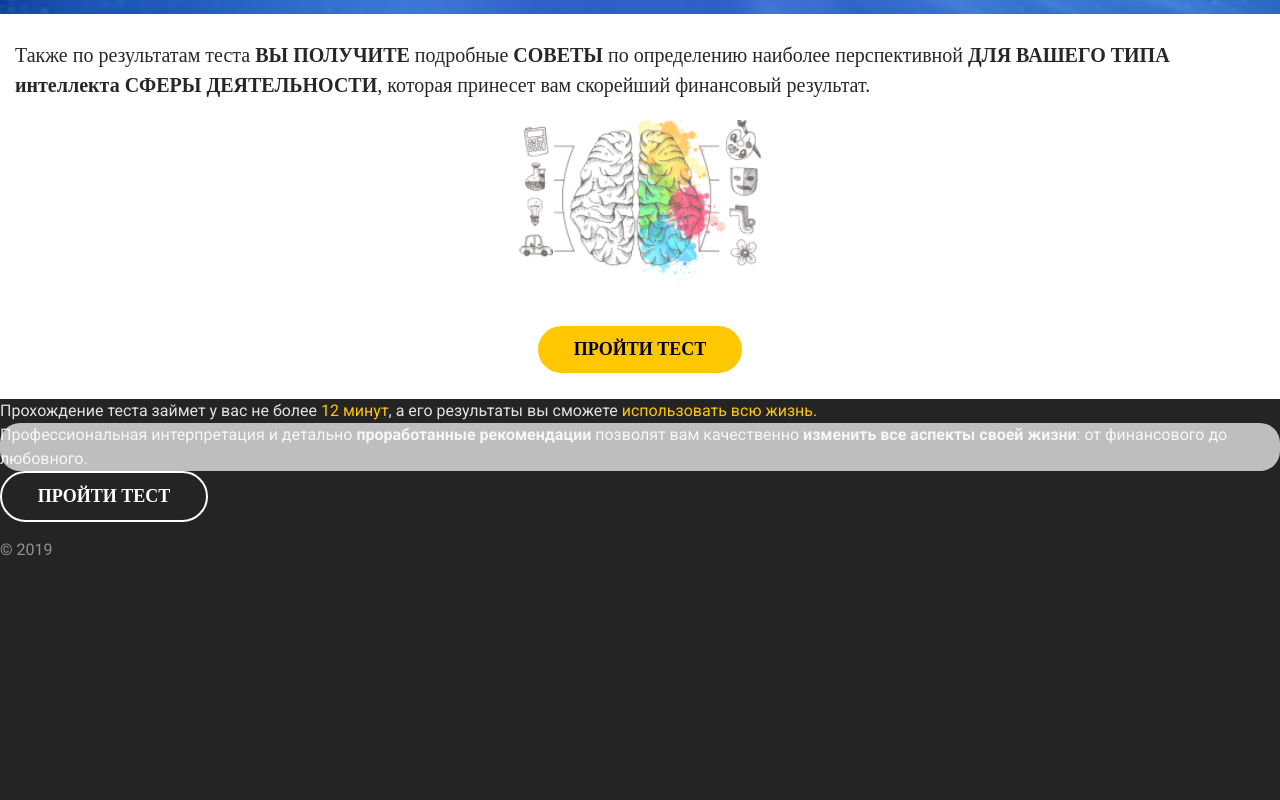
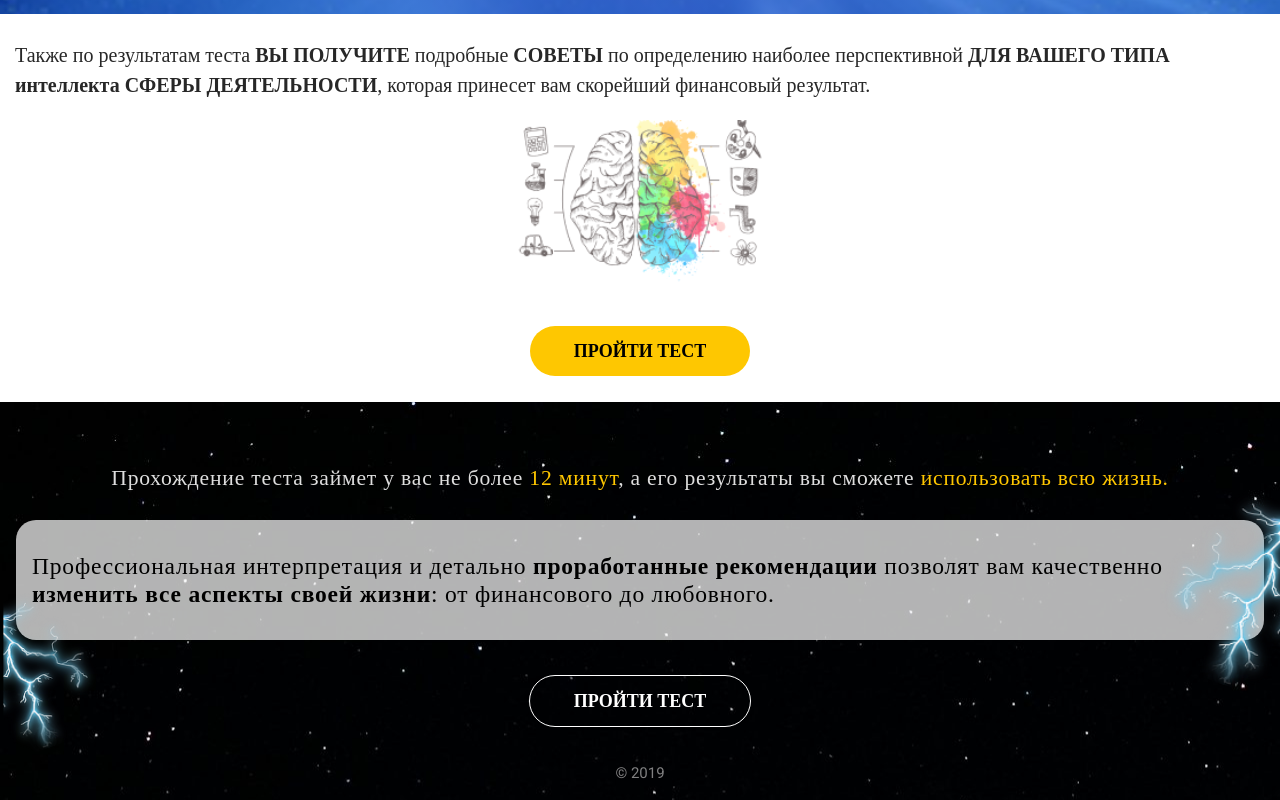
Before and after one commit to fedoxyz/IQTest, a Vue app: page / in a window 1280 px wide. Shown: the part 1226-2026 px from the top of the page. Before the commit the page ends 1804 px from the top, so only its background shows below. Built offline with nearby package versions, Linux system fonts and the light colour scheme.

Commit message:
In progress

```diff
--- a/src/components/Call.vue
+++ b/src/components/Call.vue
@@ -56,8 +56,8 @@ const callApi = () => {
   align-self: center;
   margin-right: 1.1rem;
   margin-left: 1.1rem;
-  width: 340px;
-  height: 110px;
+  width: 331px;
+  height: 85px;
   justify-content: center;
 }
 
--- a/src/components/MainInfo2.vue
+++ b/src/components/MainInfo2.vue
@@ -2,26 +2,86 @@
 import { ref, defineEmits } from 'vue';
 import brainMap from "../assets/brain_map.png";
 import Button from './buttons/Button.vue';
+import background from "../assets/cover_bg.jpeg"
+import lightning from "../assets/lightning.png"
 </script>
 
 <template>
-  <div class="info-container">
+  <div class="info-container" v-bind:style="{ backgroundImage: 'url(' + background + ')' }">
     <div class="info-text">Прохождение теста займет у вас не более <span class="highlight">12 минут</span>, а его результаты вы сможете <span class="highlight">использовать всю жизнь.</span></div>
-  <div class="box">Профессиональная интерпретация и детально <b>проработанные рекомендации</b> позволят вам качественно <b>изменить все аспекты своей жизни</b>: от финансового до любовного.</div>
-  <Button text="Пройти тест" :style="'transparent'" href="/test" :isActive="true"/>
+    <div class="box">Профессиональная интерпретация и детально <b>проработанные рекомендации</b> позволят вам качественно <b>изменить все аспекты своей жизни</b>: от финансового до любовного.</div>
+    <img class="lightning top-lightning" :src="lightning">
+    <img class="lightning bottom-lightning" style="transform: scaleX(-1) scale(0.8)" :src="lightning">
+    <Button text="Пройти тест" :style="'transparent'" href="/test" :isActive="true"/>
     <p class="copyright">© 2019</p>
   </div>
 </template>
 
 <style scoped>
+  .info-container {
+    position: relative; /* Set relative positioning for absolute children */
+    min-height: auto;
+    display: flex;
+    flex-direction: column;
+    justify-content: flex-start; /* Align content to the top */
+    align-items: center;
+    padding-top: 40px;
+  }
+
   .highlight {
     color: #FFC700;
   }
+
   .box {
     background-color: rgba(255, 255, 255, 0.7);
     border-radius: 20px;
+    padding: 1rem;
+    margin: 1rem;
   }
+
+  .info-text {
+    letter-spacing: 0.05rem;
+    font-size: 1.35rem;
+    font-family: "Merriweather";
+    text-align: left;
+    padding-top: 25px;
+    padding-left: 20px;
+    line-height: 23px;
+    padding-right: 20px;
+  }
+
+  .box {
+    margin-top: 30px;
+    margin-bottom: 35px;
+    letter-spacing: 0.05rem;
+    font-weight: 100;
+    font-size: 1.47rem;
+    font-family: "Merriweather";
+    color: black;
+    line-height: 28px;
+    padding-top: 32px;
+    padding-bottom: 32px;
+  }
+
   .copyright {
-    color: rgba(255, 255, 255, 0.5)
+    color: rgba(255, 255, 255, 0.5);
+    text-align: center;
+    font-size: 15px;
+    margin-top: 35px;
+  }
+
+  .lightning {
+    width: clamp(9rem, 10vw, 15rem);
+    position: absolute;
+  }
+
+  .top-lightning {
+    top: 70px;
+    right: 0;
+  }
+
+  .bottom-lightning {
+    bottom: 0;
+    left: -11px;
   }
 </style>
--- a/src/components/Options.vue
+++ b/src/components/Options.vue
@@ -36,7 +36,7 @@ const isSelected = (option) => props.modelValue === option;
            :class="['text-option', { 'selected': isSelected(option) }]"
            @click="selectOption(option)">
         <span class="checkmark"></span>
-        {{ option }}
+        <div class="option-text">{{ option }}</div>
       </div>
 
       <div v-else-if="type === 'color'"
@@ -52,7 +52,7 @@ const isSelected = (option) => props.modelValue === option;
 .options {
   display: flex;
   flex-wrap: wrap;
-  gap: 15px;
+  gap: 1.5rem;
   flex-direction: column;
   margin-bottom: 1.6rem;
   margin-top: 1.6rem;
@@ -66,6 +66,10 @@ const isSelected = (option) => props.modelValue === option;
 
 .option-item {
   cursor: pointer;
+}
+
+.option-text {
+  margin-left: 20px;
 }
 
 .number-option {
@@ -85,11 +89,14 @@ const isSelected = (option) => props.modelValue === option;
 }
 
 .text-option {
-  padding: 10px;
+  font-family: "PT Serif";
+  font-size: 20px;
+  padding: 10px 20px;
   background-color: rgba(255, 255, 255, 0.1);
   display: flex;
   align-items: center;
   text-align: left;
+  font-weight: 200;
 }
 
 .text-option .checkmark {
@@ -97,8 +104,10 @@ const isSelected = (option) => props.modelValue === option;
   height: 20px;
   border-radius: 50%;
   border: 1px solid white;
-  margin-right: 10px;
   display: inline-block;
+  flex-shrink: 0; /* Prevent the checkmark from shrinking */
+  min-width: 20px; /* Ensure consistency of width */
+  min-height: 20px; /* Ensure consistency of height */
 }
 
 .text-option.selected {
@@ -113,13 +122,11 @@ const isSelected = (option) => props.modelValue === option;
 
 .color-options .option-item {
   flex: 0 0 auto;
-  padding-right: 8px;
-  padding-left: 8px;
 }
 
 .color-option {
-  width: 75px;
-  height: 75px;
+  width: 86px;
+  height: 86px;
   display: block;
 }
 
--- a/src/components/Test.vue
+++ b/src/components/Test.vue
@@ -89,6 +89,9 @@ function handleLoadingChange(isLoading) {
 
 <template>
   <div class="main-container">
+      <div v-if="!isResultReady" class="progress-container">
+        <div class="progress-bar" :style="progressStyle"></div>
+      </div>
     <div v-if="showApiResults" class="api-result-container">
       <h2>Результаты звонка:</h2>
       <div v-if="apiLoading" class="api-loading">
@@ -107,10 +110,7 @@ function handleLoadingChange(isLoading) {
       </div>
     </div>
 
-    <div style="display: flex; flex-direction: column;" v-if="!showApiResults">
-      <div v-if="!isResultReady" class="progress-container">
-        <div class="progress-bar" :style="progressStyle"></div>
-      </div>
+    <div style="margin-top: 70px; margin-bottom: auto; display: flex; flex-direction: column;" v-if="!showApiResults">
       <div v-if="!processResults && !isResultReady" class="test-container">
         <span class="question">{{ currentStep.question }}</span>
         <img v-if="currentStep.image" :src="currentStep.image" class="test-image" />
@@ -118,11 +118,6 @@ function handleLoadingChange(isLoading) {
           :options="currentStep.options"
           :type="currentStep.type"
           v-model="selectedOption"
-        />
-        <Button
-          :isActive="isNextButtonActive"
-          text="Далее"
-          @click="nextStep"
         />
       </div>
       <div v-if="processResults" class="results-processing">
@@ -141,12 +136,20 @@ function handleLoadingChange(isLoading) {
         <Call @data-received="handleApiData" @loading-change="handleLoadingChange" />
       </div>
     </div>
+    <div v-if="!processResults && !isResultReady" style="margin: 0 0 -90px 0px;">
+        <Button
+          :isActive="isNextButtonActive"
+          text="Далее"
+          @click="nextStep"
+        />
+    </div>
   </div>
 </template>
 
 <style scoped>
 .question {
-  font-size: 20px;
+  font-family: "PT Serif";
+  font-size: 22px;
 }
 
 h2 {
@@ -171,12 +174,12 @@ h3 {
 
 .progress-container {
   width: 85%;
-  height: 10px;
+  min-height: 10px;
   background-color: #e0e0e0a1;
   border-radius: 10.5px;
   overflow: hidden;
   place-self: center;
-  margin: 0;
+  margin-top: 68px;
 
 }
 
@@ -190,10 +193,6 @@ h3 {
 .test-container {
   text-align: center;
   margin-top: 15px;
-  padding: 10px;
-}
-
-.results-processing {
 }
 
 .result-container {
@@ -228,19 +227,29 @@ h3 {
 }
 
 .result-text {
+  font-size: 18px;
   margin: 10px 10px 10px 10px;
 }
 
 .main-container {
+  height: 80vh;
   padding-top: 1.2rem;
   padding-bottom: 1.2rem;
   display: flex;
   flex-direction: column;
+  justify-content: flex-start;
+  text-align: center;
 }
 
 .api-result-container {
-  text-align: center;
+  display: flex;
+  flex-direction: column;
   padding: 1rem;
 }
 
+.api-data {
+  margin-top: auto;
+  margin-bottom: auto;
+}
+
 </style>
--- a/src/components/buttons/Button.vue
+++ b/src/components/buttons/Button.vue
@@ -53,8 +53,8 @@ const isLink = computed(() => !!props.href)
     font-family: Merriweather, serif;
     text-transform: uppercase;
     background-color: #DADADA;
-    width: 204px;
-    height: 47px;
+    width: 220px;
+    height: 50px;
     font-size: 18px;
     font-weight: 600;
     transition: all 0.6s ease;
@@ -93,12 +93,12 @@ const isLink = computed(() => !!props.href)
   /* Transparent style */
   .button.transparent {
     background-color: transparent;
-    border: 2px solid white;
+    border: 1px solid white;
     color: white;
   }
   .button.transparent.active {
     background-color: transparent;
-    border: 2px solid white;
+    border: 1px solid white;
     color: white;
   }
   .button.transparent.active:hover {
--- a/src/views/MainView.vue
+++ b/src/views/MainView.vue
@@ -7,9 +7,11 @@ import MainInfo2 from '../components/MainInfo2.vue';
 </script>
 
 <template>
+  <div class="my-name">
   <Header/>
   <MainCover/>
   <MainQuote/>
   <MainInfo1/>
   <MainInfo2/>
+  </div>
 </template>
--- a/src/views/TestView.vue
+++ b/src/views/TestView.vue
@@ -13,7 +13,7 @@ const onTestCompleted = () => {
 
 <template>
   <Header :title="headerTitle" :logo="logo"/>
-  <div>
+  <div class="your-name">
     <TestComponent @test-completed="onTestCompleted"/>
   </div>
 </template>
```
